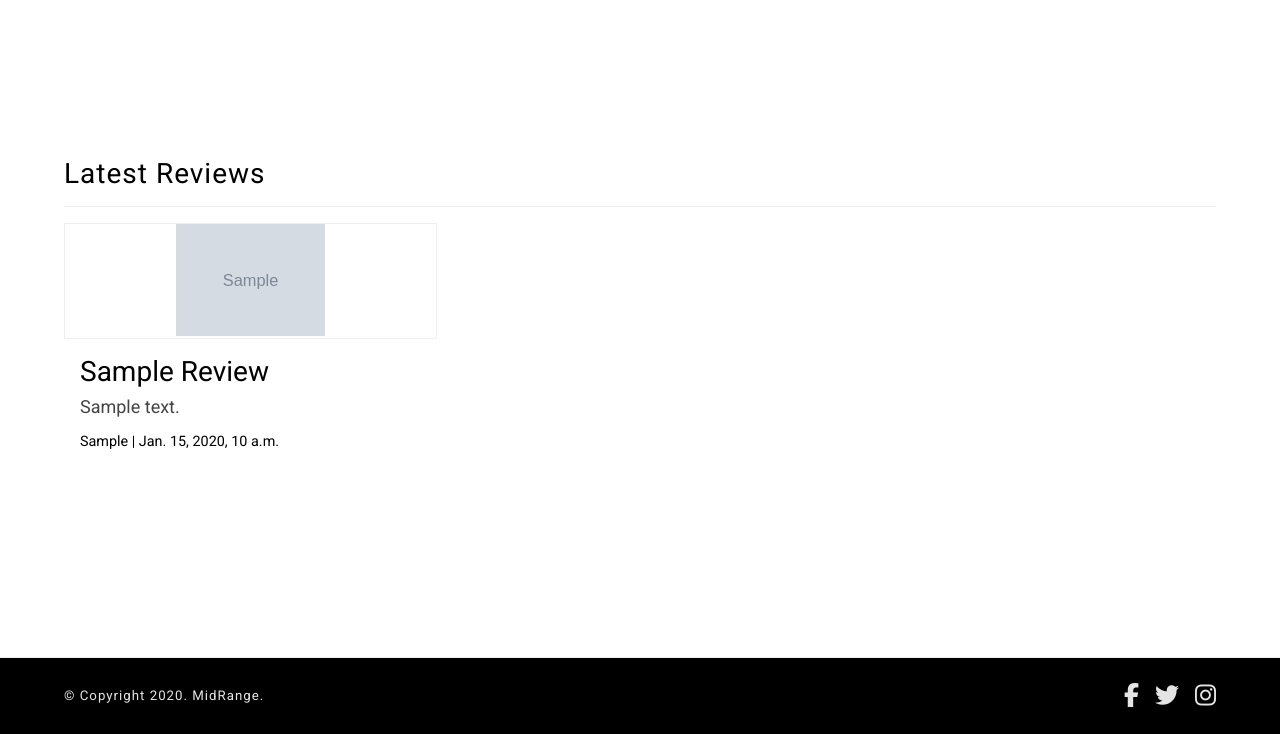
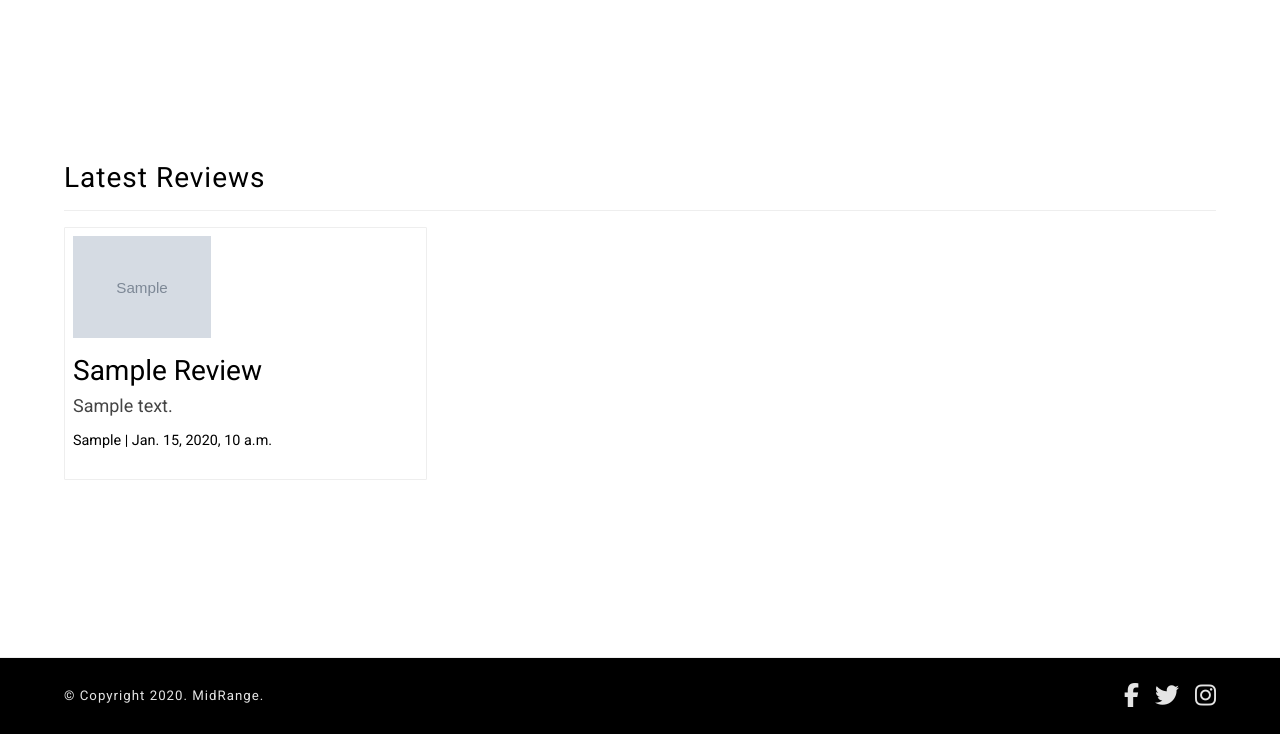
Before and after one commit to BradleyTim/telephone, a Django app: page /reviews/ in a window 1280 px wide. Shown: the part 66-800 px from the top of the page. Run offline with Django 3.2, Linux system fonts and the light colour scheme; tables that the repository leaves empty hold one stand-in row (values such as "Sample post"); grey boxes marked "Sample" are stand-in pictures; some libraries are stand-ins or nearby versions.

Commit message:
style reviews page

```diff
--- a/reviews/static/reviews/reviews.css
+++ b/reviews/static/reviews/reviews.css
@@ -19,29 +19,31 @@
 section.reviews div.grid-container {
     display: grid;
     grid-template-columns: repeat(3, 1fr);
-    grid-gap: 1rem;
+    grid-gap: 2rem;
 }
 
 section.reviews article.card {
     margin: 1rem 0;
-    padding: 0;
+    padding: .5rem;
     /* border: 1px solid #eee; */
     border-radius: 1px;
     /* max-width: 30%; */
     display: flex;
     flex-direction: column;
+    /* box-shadow: 2px 5px 5px #eee; */
+    border: 1px solid #eee;
 }
 
 section.reviews article.card div.card-image{
     flex: 1;
-    width: 100%;
+    width: 40%;
     overflow: hidden;
-    border: 1px solid #eee;
+    /* border: 1px solid #eee; */
     /* object-fit: cover; */
 }
 
 section.reviews article.card div.card-image img {
-    width: 40%;
+    width: 100%;
     /* margin: 0 auto; */
 
 }
@@ -50,7 +52,7 @@
     flex: 1;
     width: 100%;
     /* background: #eee; */
-    padding: 1rem;
+    padding: 1rem 0;
     text-align: left;
 }
 
@@ -77,7 +79,7 @@
     display: block;
     font-size: .9rem;
     color: #000;
-    padding: 1rem 0;
+    padding-top: 1rem;
 }
 
 section.reviews .no-content {
```
